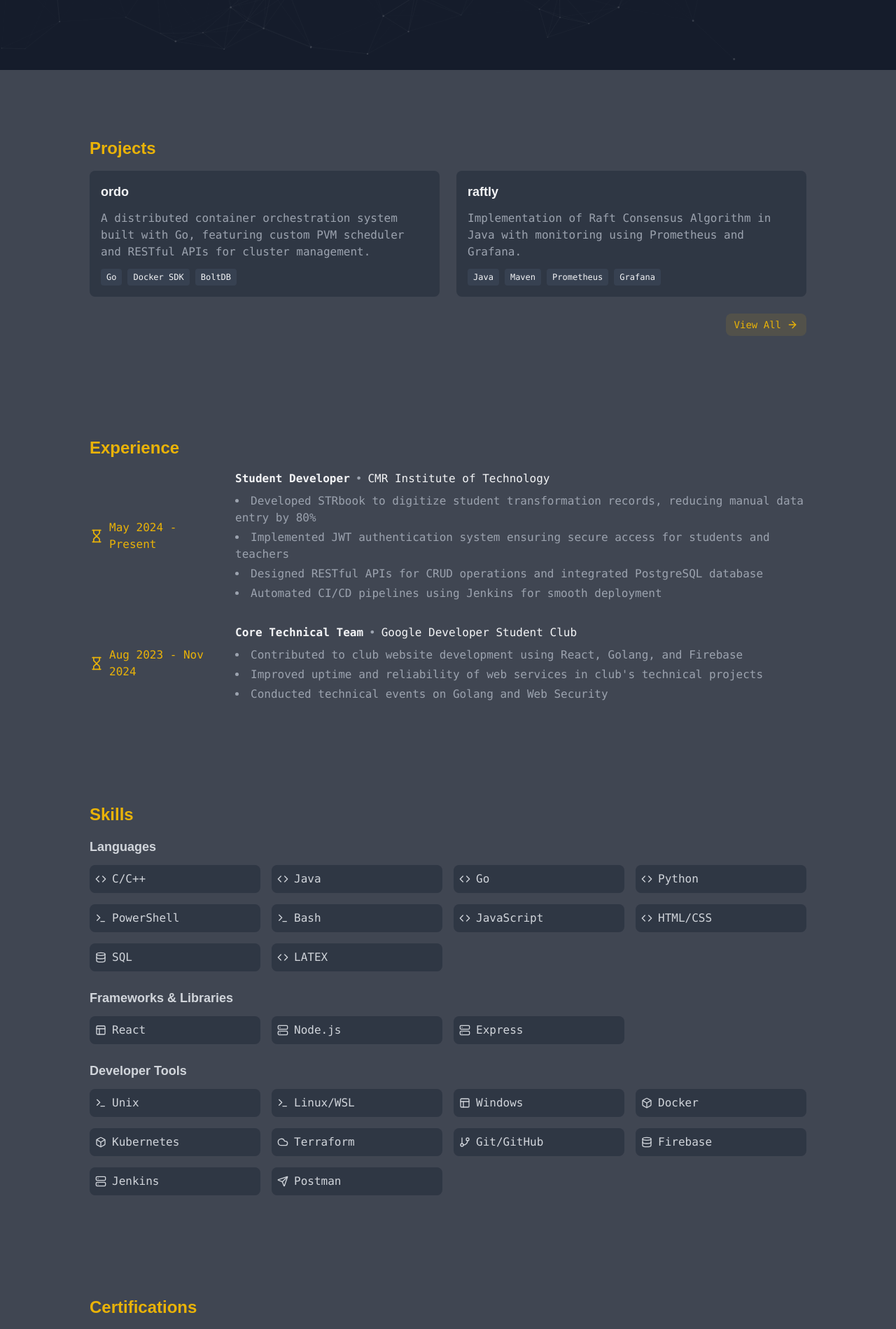
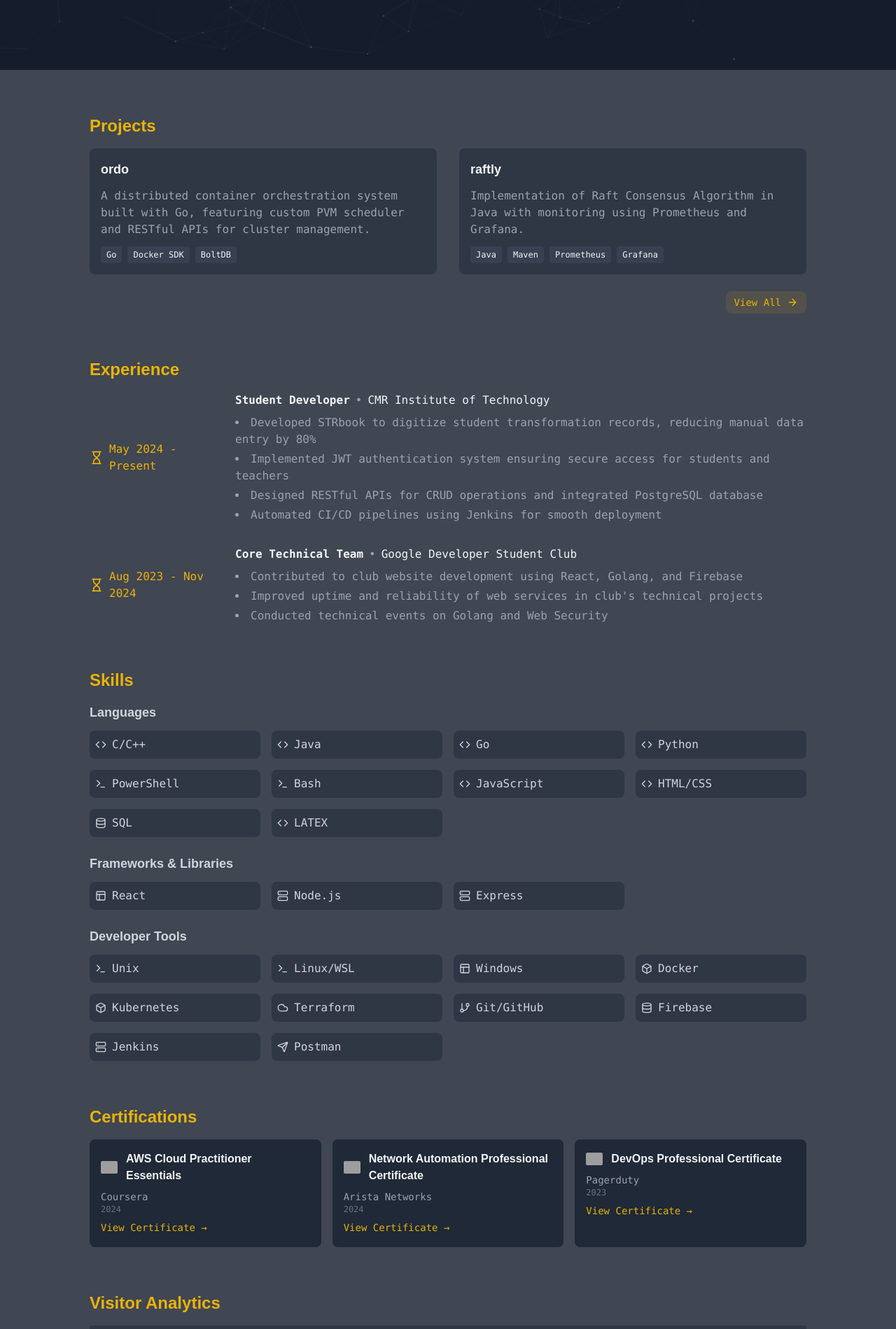
Before and after one commit to sajalkmr/sajalkmr.github.io, a Next.js app: page / in a window 1280 px wide. Shown: the part 700-2599 px from the top of the page at 70% size. Built offline with nearby package versions, Linux system fonts and the light colour scheme; no server answers; grey boxes are pictures that could not be loaded.

Commit message:
improved spacing and

```diff
--- a/src/app/components/Portfolio.tsx
+++ b/src/app/components/Portfolio.tsx
@@ -215,11 +215,11 @@ export default function Portfolio() {
         </div>
       </section>
 
-      <section id="projects" className="mb-12 md:mb-20 pt-16">
+      <section id="projects" className="py-12 md:py-8">
         <h2 className={`text-lg md:text-2xl font-bold mb-4 ${isDarkMode ? 'text-yellow-500' : 'text-blue-700'}`}>Projects</h2>
         <div className="space-y-6">
           <div>
-            <div className="grid grid-cols-1 md:grid-cols-2 gap-6">
+            <div className="grid grid-cols-1 md:grid-cols-2 gap-4 sm:gap-6 md:gap-8">
               {twProjects.map((project) => (
                 <div key={project.name} className={`${isDarkMode ? 'bg-gray-800/50' : 'bg-gray-200/50'} rounded-lg p-4 space-y-3`}>
                   <h3 className="text-base md:text-lg font-semibold">{project.name}</h3>
@@ -248,7 +248,7 @@ export default function Portfolio() {
         </div>
       </section>
 
-      <section id="experience" className="mb-12 md:mb-20 pt-16">
+      <section id="experience" className="py-12 md:py-8">
         <h2 className={`text-lg md:text-2xl font-bold mb-4 ${isDarkMode ? 'text-yellow-500' : 'text-blue-700'}`}>Experience</h2>
         <div className="space-y-8">
           <div className="grid grid-cols-1 sm:grid-cols-[200px_1fr] gap-2">
@@ -296,7 +296,7 @@ export default function Portfolio() {
         </div>
       </section>
 
-      <section id="skills" className="mb-12 md:mb-20 pt-16">
+      <section id="skills" className="py-12 md:py-8">
         <h2 className={`text-lg md:text-2xl font-bold mb-4 ${isDarkMode ? 'text-yellow-500' : 'text-blue-700'}`}>Skills</h2>
 
         <div className="space-y-6">
@@ -385,7 +385,7 @@ export default function Portfolio() {
         </div>
       </section>
 
-      <section id="certifications" className="mb-12 md:mb-20 pt-16">
+      <section id="certifications" className="py-12 md:py-8">
         <h2 className={`text-lg md:text-2xl font-bold mb-4 ${isDarkMode ? 'text-yellow-500' : 'text-blue-700'}`}>Certifications</h2>
         <div className="grid grid-cols-1 sm:grid-cols-2 lg:grid-cols-3 gap-4">
           {certifications.map((cert, index) => (
@@ -426,7 +426,7 @@ export default function Portfolio() {
         </div>
       </section>
 
-      <section id="analytics" className="mb-12 md:mb-20 pt-16">
+      <section id="analytics" className="py-12 md:py-8">
         <h2 className={`text-lg sm:text-xl md:text-2xl font-bold mb-4 ${isDarkMode ? 'text-yellow-500' : 'text-blue-700'}`}>Visitor Analytics</h2>
         <div className="space-y-8 sm:space-y-12">
           <div className={`${isDarkMode ? 'bg-gray-800/50' : 'bg-gray-200/50'} p-4 sm:p-6 rounded`}>
@@ -440,7 +440,7 @@ export default function Portfolio() {
         </div>
       </section>
 
-      <footer id="contact" className={`${isDarkMode ? 'border-gray-800' : 'border-gray-200'} mt-12 md:mt-20 pt-16`}>
+      <footer id="contact" className={`${isDarkMode ? 'border-gray-800' : 'border-gray-200'} mt-12 md:mt-16 pt-16`}>
         <div className="mb-12 md:mb-16">
           <h2 className={`text-lg sm:text-xl md:text-2xl font-bold mb-4 ${isDarkMode ? 'text-yellow-500' : 'text-blue-700'}`}>Contact</h2>
           <div className="grid grid-cols-2 sm:grid-cols-3 lg:grid-cols-4 gap-3">
```
